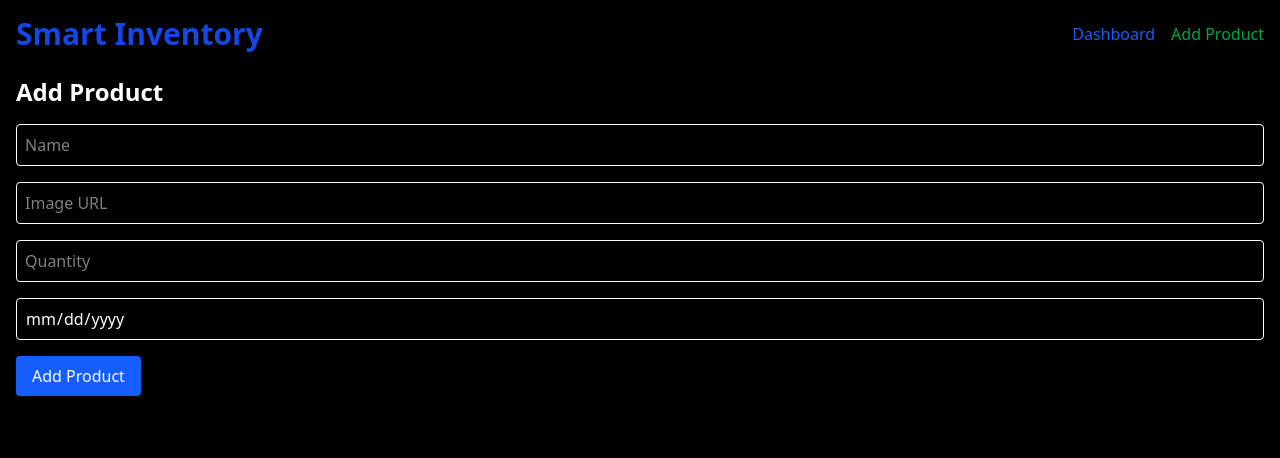
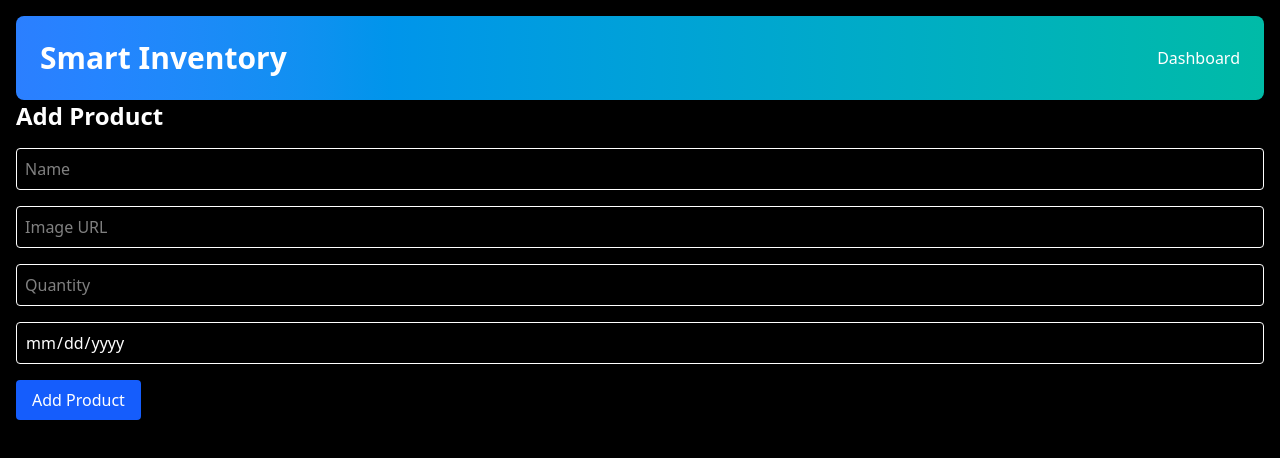
Before and after one commit to Koniosh/Inventory-Project, a Next.js app: page /add in a window 1280 px wide. Shown: the top 458 px of the page. Built offline with nearby package versions, Linux system fonts and the light colour scheme.

Commit message:
Update Header.js

```diff
--- a/components/Header.js
+++ b/components/Header.js
@@ -2,16 +2,17 @@ import Link from "next/link";
 
 export default function Header() {
   return (
-    <header className="mb-6 flex justify-between items-center">
-      <h1 className="text-3xl font-bold text-blue-700">Smart Inventory</h1>
-      <nav className="space-x-4">
-        <Link href="/" className="text-blue-600 hover:underline">
-          Dashboard
-        </Link>
-        <Link href="/add" className="text-green-600 hover:underline">
-          Add Product
-        </Link>
-      </nav>
+    <header className="bg-gradient-to-r from-blue-500 to-teal-500 p-6 shadow-lg rounded-lg">
+      <div className="max-w-7xl mx-auto flex justify-between items-center">
+        <h1 className="text-3xl font-bold text-white hover:text-yellow-400 transition-all">
+          Smart Inventory
+        </h1>
+        <nav className="space-x-6">
+          <Link href="/" className="text-white hover:text-yellow-400 hover:underline transition-all">
+            Dashboard
+          </Link>
+        </nav>
+      </div>
     </header>
   );
 }
```
